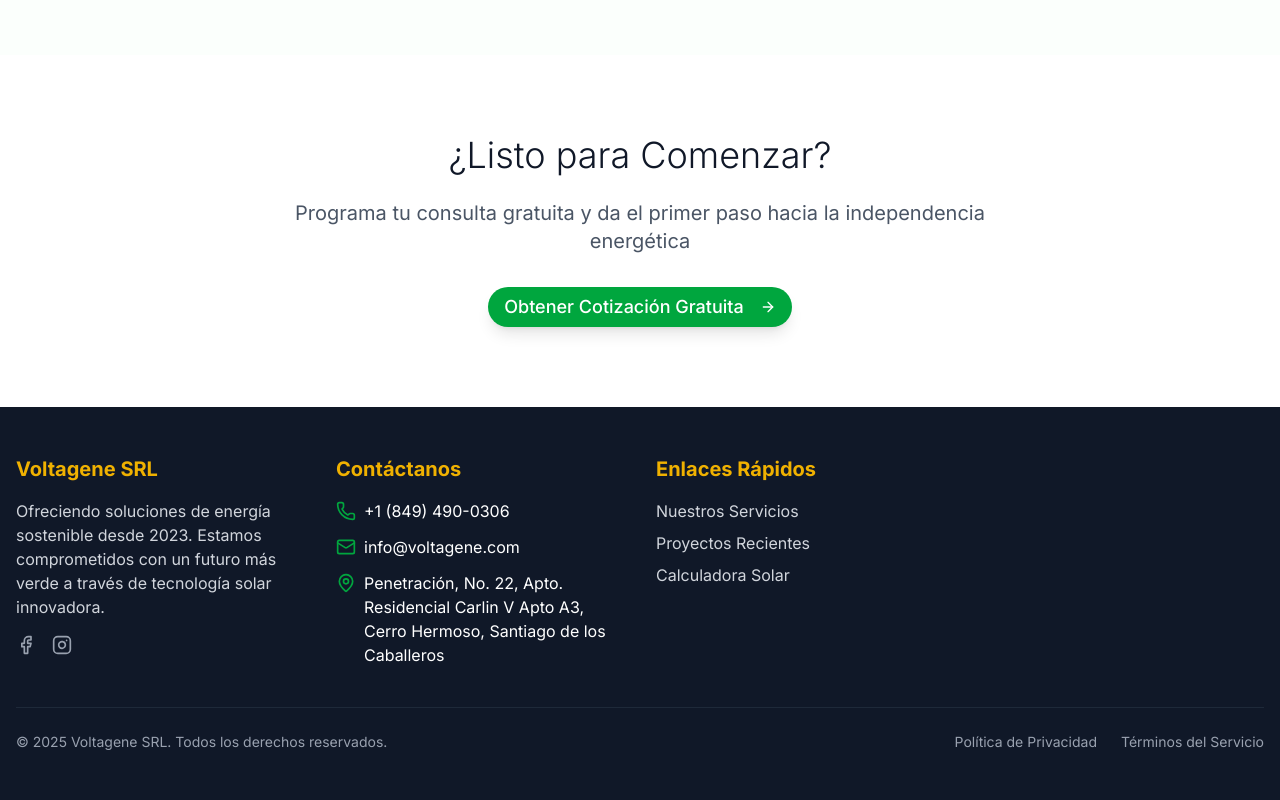
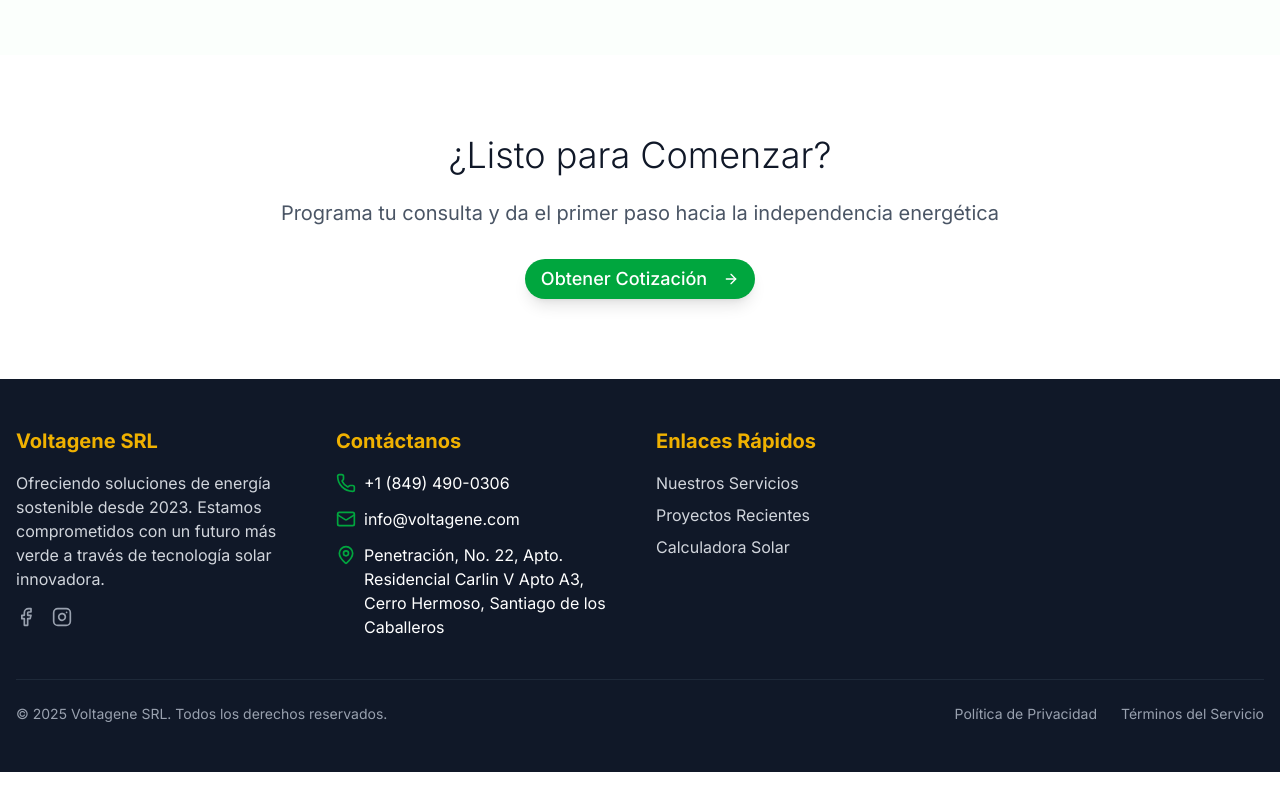
Before and after one commit to InuzDev/Voltagene-Landsite, a Next.js app: page /Panel-installation in a window 1280 px wide. Shown: the part 1967-2767 px from the top of the page. After the commit the page ends 2739 px from the top, so only its background shows below. Built offline with nearby package versions, Linux system fonts and the light colour scheme.

Commit message:
Fixed a minor issue

```diff
--- a/app/Panel-installation/page.tsx
+++ b/app/Panel-installation/page.tsx
@@ -4,6 +4,7 @@
 import { Card, CardContent } from 'app/components/ui/card'
 import { useScrollAnimation } from 'app/hooks/useScrollAnimation'
 import { ArrowRight, CheckCircle, Shield, Wifi, Zap } from 'lucide-react'
+import Link from 'next/link'
 import { useState } from 'react'
 
 export default function PanelInstallation() {
@@ -372,16 +373,18 @@
                             ¿Listo para Comenzar?
                         </h2>
                         <p className="text-xl text-gray-600 mb-8">
-                            Programa tu consulta gratuita y da el primer paso hacia la independencia
+                            Programa tu consulta y da el primer paso hacia la independencia
                             energética
                         </p>
+                        <Link href="/Contact">
                             <Button
                                 size="lg"
                                 className="bg-green-600 hover:bg-green-700 text-white px-12 py-4 rounded-full text-lg transition-all duration-300 hover:scale-105 shadow-lg"
                             >
-                            Obtener Cotización Gratuita
+                                Obtener Cotización
                                 <ArrowRight className="ml-2 w-5 h-5" />
                             </Button>
+                        </Link>
                     </div>
                 </div>
             </section>
```
Lines whose indentation alone changed are shown as unchanged.
